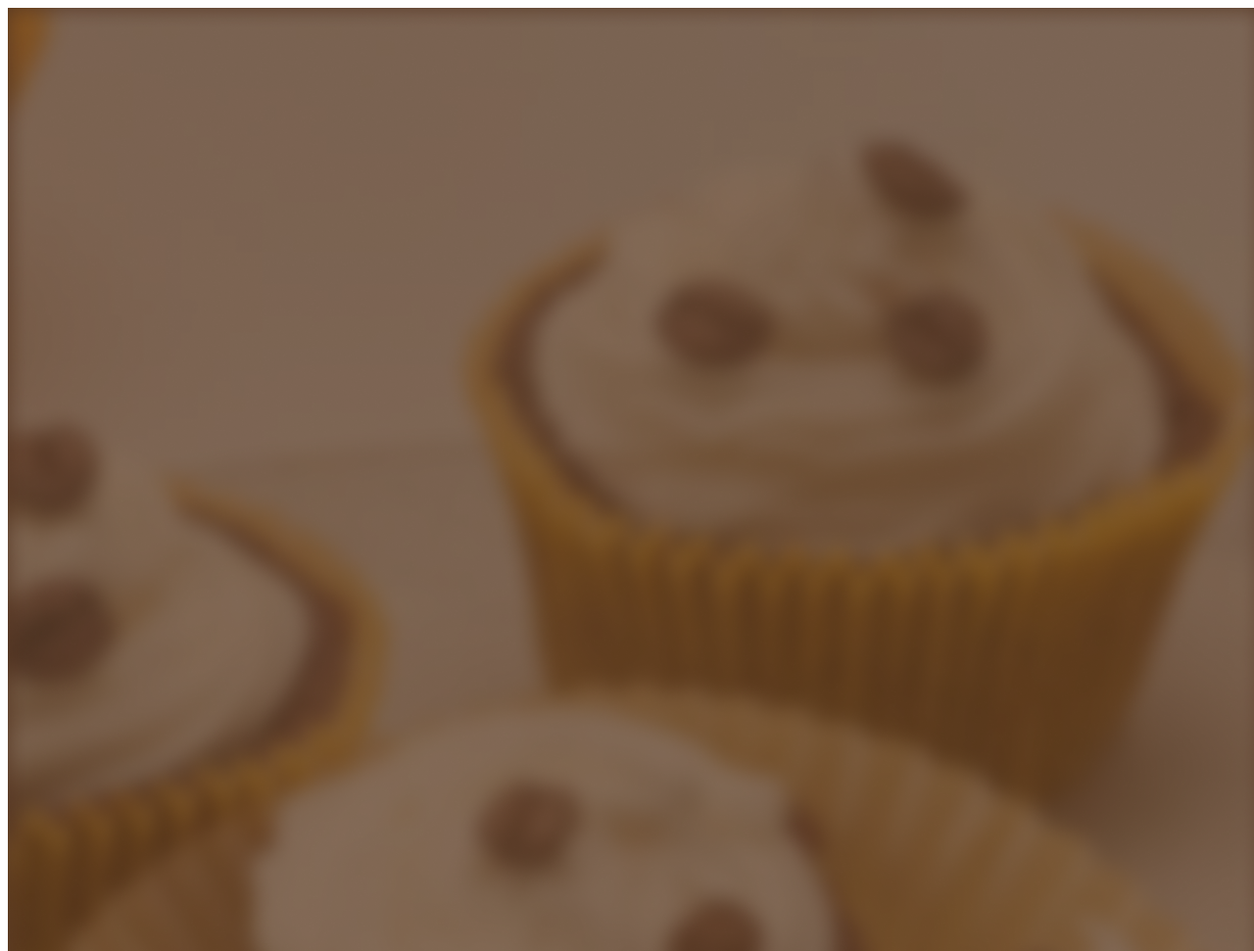
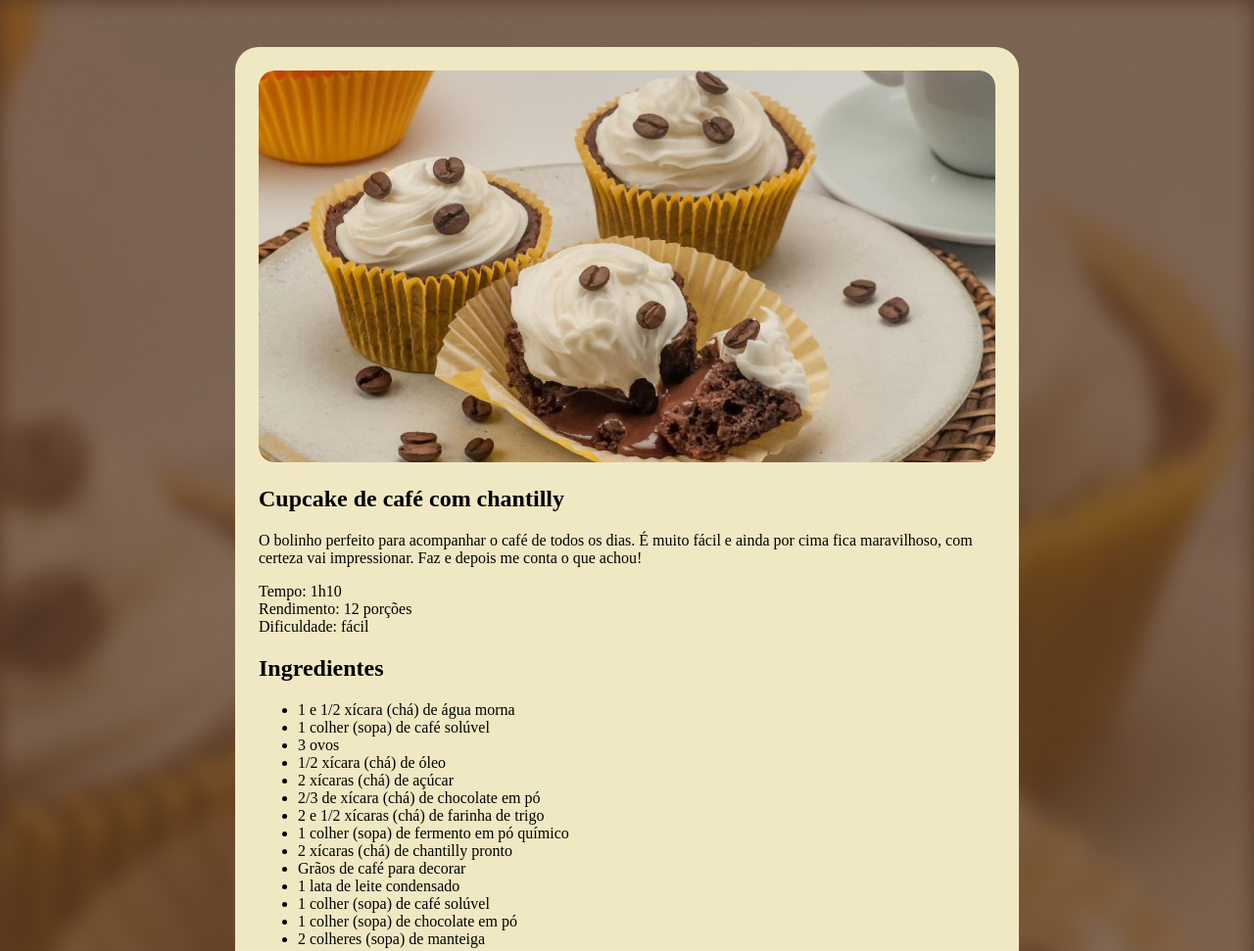
Before and after one commit to kelvingomes13/gitteste, a plain HTML site: page projeto 1/index.html in a window 1280 px wide. Shown: the top 971 px of the page at 98% size. Drawn offline with Linux system fonts and the light colour scheme.

Commit message:
adicionando imagem e css estilo

```diff
--- a/projeto 1/index.html
+++ b/projeto 1/index.html
@@ -4,13 +4,15 @@
     <meta charset="UTF-8" />
     <meta name="viewport" content="width=device-width, initial-scale=1.0" />
     <title>Document</title>
-    <link rel="stylesheet" href="style.css">
+    <link rel="stylesheet" href="style.css" />
   </head>
   <body>
     <div id="page">
-      <img src="assets/Página de receita.png" alt="Imagem de um cupcake" />
+      <img
+        src="assets/main-image.jpg"
+        alt="Imagem de um cupcake com graos de cafe e um chantilly"
+      />
       <main>
-        <img src="assets/main-image.jpg" alt="Imagem de um cupcake com graos de cafe e um chantilly" />
         <section id="about">
           <h1>Cupcake de café com chantilly</h1>
           <p>
--- a/projeto 1/style.css
+++ b/projeto 1/style.css
@@ -0,0 +1,22 @@
+body {
+  background-image: url(assets/Página\ de\ receita.jpg);
+  background-size: cover;
+
+
+}
+#page {
+  box-sizing: border-box;
+  width: 800px;
+  padding: 24px;
+  background-color: #F0E8C2;
+  border-radius: 24px;
+  margin: 48px auto;
+
+
+
+}
+
+img {
+  border-radius: 16px;
+
+}
```
